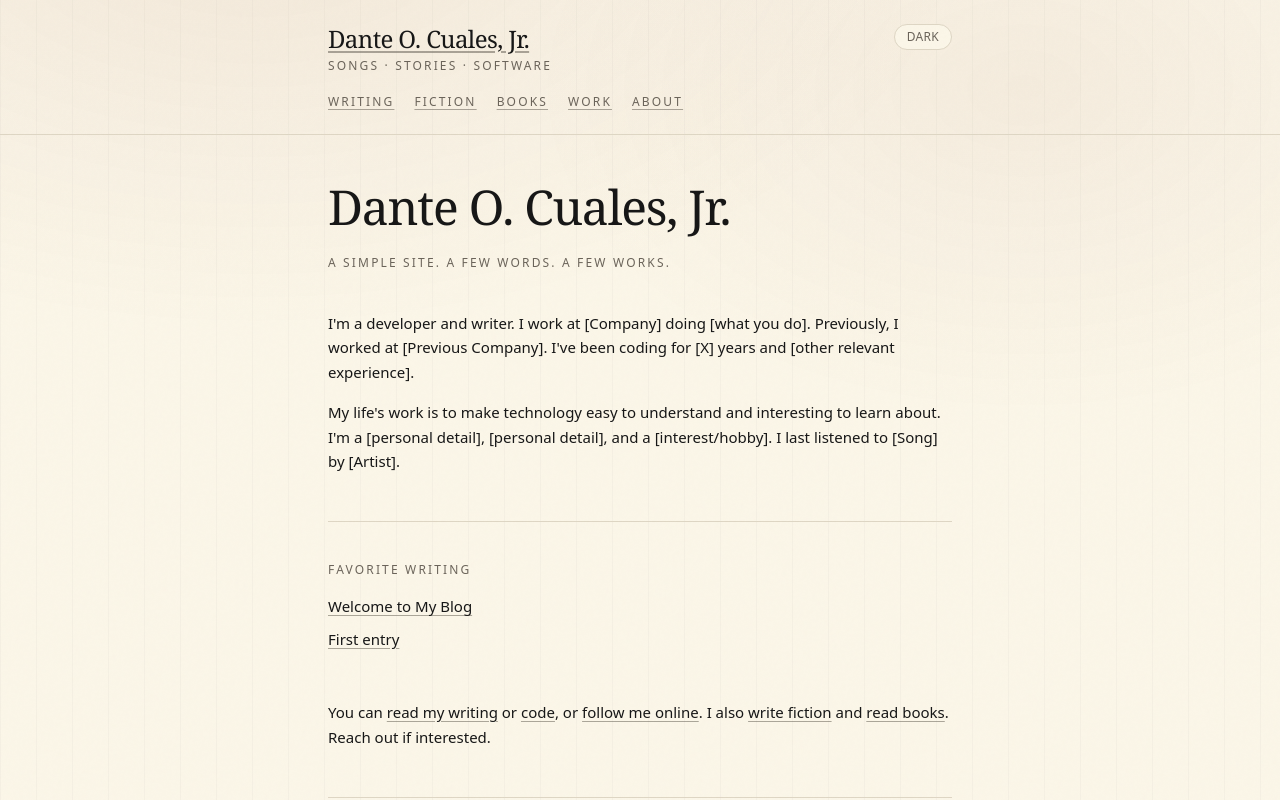
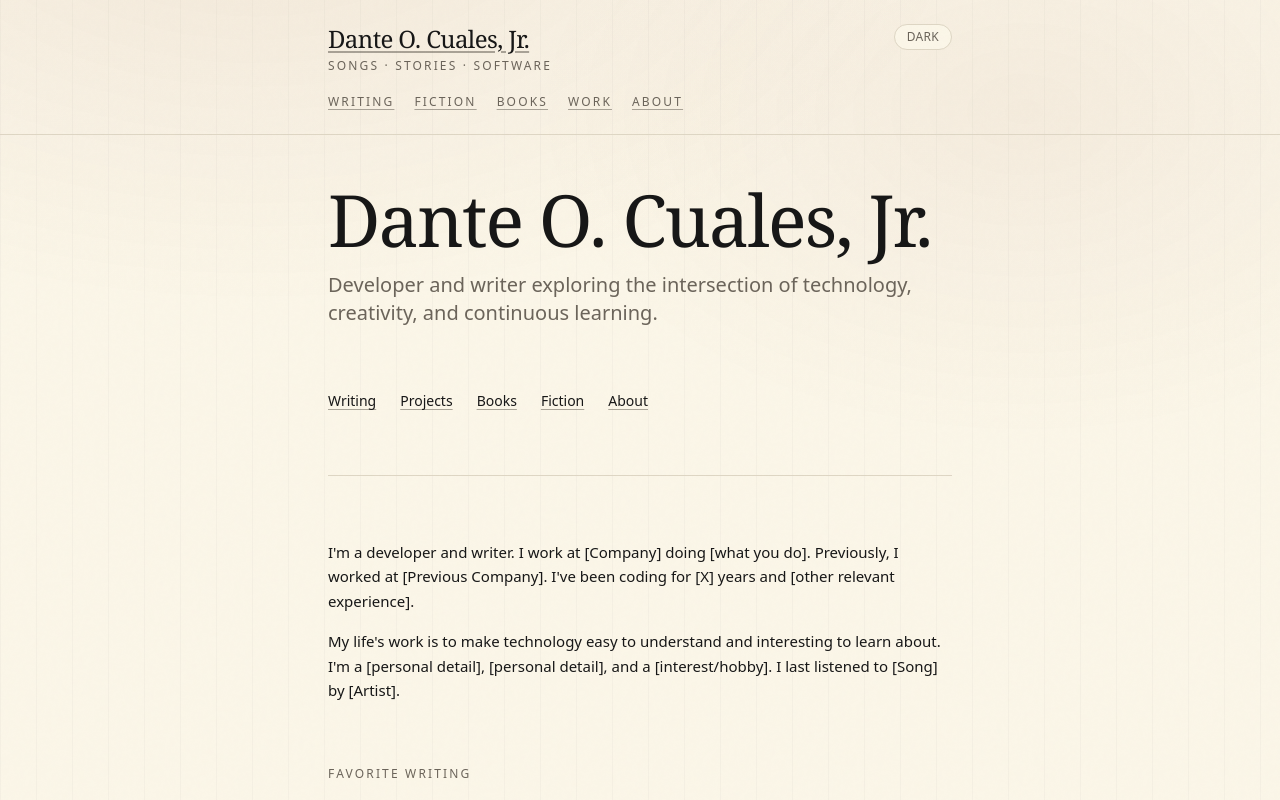
Before and after one commit to danteocualesjr/personal-website, a Next.js app: page / in a window 1280 px wide. Shown: the top 800 px of the page. Built offline with nearby package versions, Linux system fonts and the light colour scheme.

Commit message:
changed ui

```diff
--- a/app/page.tsx
+++ b/app/page.tsx
@@ -3,19 +3,47 @@ import { getAllPosts } from '@/lib/mdx';
 
 export default function Home() {
   const posts = getAllPosts();
-  const favoritePosts = posts.slice(0, 6); // Adjust as needed
+  const favoritePosts = posts.slice(0, 6);
 
   return (
-    <div>
-      <h1 className="font-serif text-4xl sm:text-5xl leading-[1.05] tracking-tight mb-6">
-        Dante O. Cuales, Jr.
-      </h1>
-      <p className="text-xs uppercase tracking-[0.18em] text-muted mb-10">
-        A simple site. A few words. A few works.
-      </p>
+    <div className="space-y-16">
+      {/* Hero Section */}
+      <section className="space-y-6">
+        <div>
+          <h1 className="font-serif text-5xl sm:text-6xl md:text-7xl leading-[1.05] tracking-tight mb-4">
+            Dante O. Cuales, Jr.
+          </h1>
+          <p className="text-lg sm:text-xl text-muted max-w-2xl">
+            Developer and writer exploring the intersection of technology, creativity, and continuous learning.
+          </p>
+        </div>
+      </section>
 
-      {/* Bio */}
-      <div className="space-y-4 mb-12 text-[15px] leading-relaxed text-ink/95">
+      {/* Quick Navigation */}
+      <section>
+        <nav className="flex flex-wrap gap-6 text-sm">
+          <Link href="/blog" className="hover:text-ink transition-colors">
+            Writing
+          </Link>
+          <Link href="/portfolio" className="hover:text-ink transition-colors">
+            Projects
+          </Link>
+          <Link href="/books" className="hover:text-ink transition-colors">
+            Books
+          </Link>
+          <Link href="/fiction" className="hover:text-ink transition-colors">
+            Fiction
+          </Link>
+          <Link href="/about" className="hover:text-ink transition-colors">
+            About
+          </Link>
+        </nav>
+      </section>
+
+      <div className="border-t border-rule" />
+
+      {/* Bio Section */}
+      <section className="space-y-4 text-[15px] leading-relaxed max-w-2xl">
         <p>
           I&apos;m a developer and writer. I work at [Company] doing [what you do].
           Previously, I worked at [Previous Company]. I&apos;ve been coding for [X] years
@@ -26,30 +54,31 @@ export default function Home() {
           to learn about. I&apos;m a [personal detail], [personal detail], and a
           [interest/hobby]. I last listened to [Song] by [Artist].
         </p>
-      </div>
+      </section>
 
-      <div className="border-t border-rule my-10" />
-
-      {/* Favorite Essays */}
+      {/* Favorite Writing */}
       {favoritePosts.length > 0 && (
-        <div className="mb-12">
-          <p className="mb-4 text-xs uppercase tracking-[0.18em] text-muted">
-            Favorite writing
-          </p>
-          <ul className="space-y-2 text-[15px]">
+        <section>
+          <h2 className="text-xs uppercase tracking-[0.18em] text-muted mb-6">
+            Favorite Writing
+          </h2>
+          <ul className="space-y-3 text-[15px]">
             {favoritePosts.map((post) => (
               <li key={post.slug}>
-                <Link href={`/blog/${post.slug}`} className="hover:text-ink">
+                <Link
+                  href={`/blog/${post.slug}`}
+                  className="hover:text-ink transition-colors block"
+                >
                   {post.title}
                 </Link>
               </li>
             ))}
           </ul>
-        </div>
+        </section>
       )}
 
-      {/* Links */}
-      <div className="text-[15px] space-y-1">
+      {/* Contact/Links */}
+      <section className="text-[15px] space-y-2">
         <p>
           You can{' '}
           <Link href="/blog" className="hover:text-ink">
@@ -57,13 +86,16 @@ export default function Home() {
           </Link>
           {' '}or{' '}
           <Link href="/portfolio" className="hover:text-ink">
-            code
+            view my code
           </Link>
           , or{' '}
           <Link href="/about" className="hover:text-ink">
             follow me online
           </Link>
-          . I also{' '}
+          .
+        </p>
+        <p>
+          I also{' '}
           <Link href="/fiction" className="hover:text-ink">
             write fiction
           </Link>
@@ -73,7 +105,7 @@ export default function Home() {
           </Link>
           . Reach out if interested.
         </p>
-      </div>
+      </section>
     </div>
   );
 }
```
